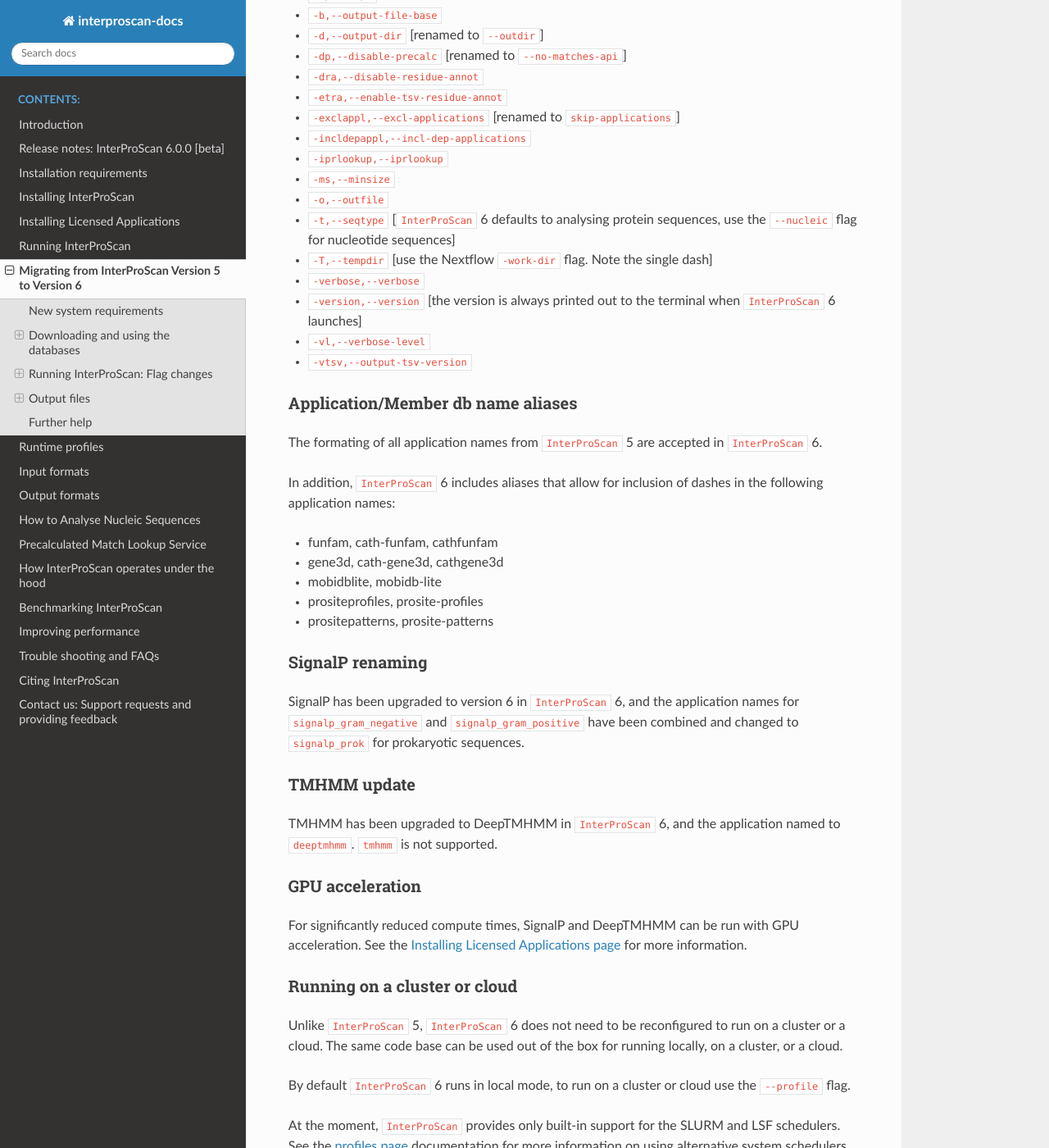
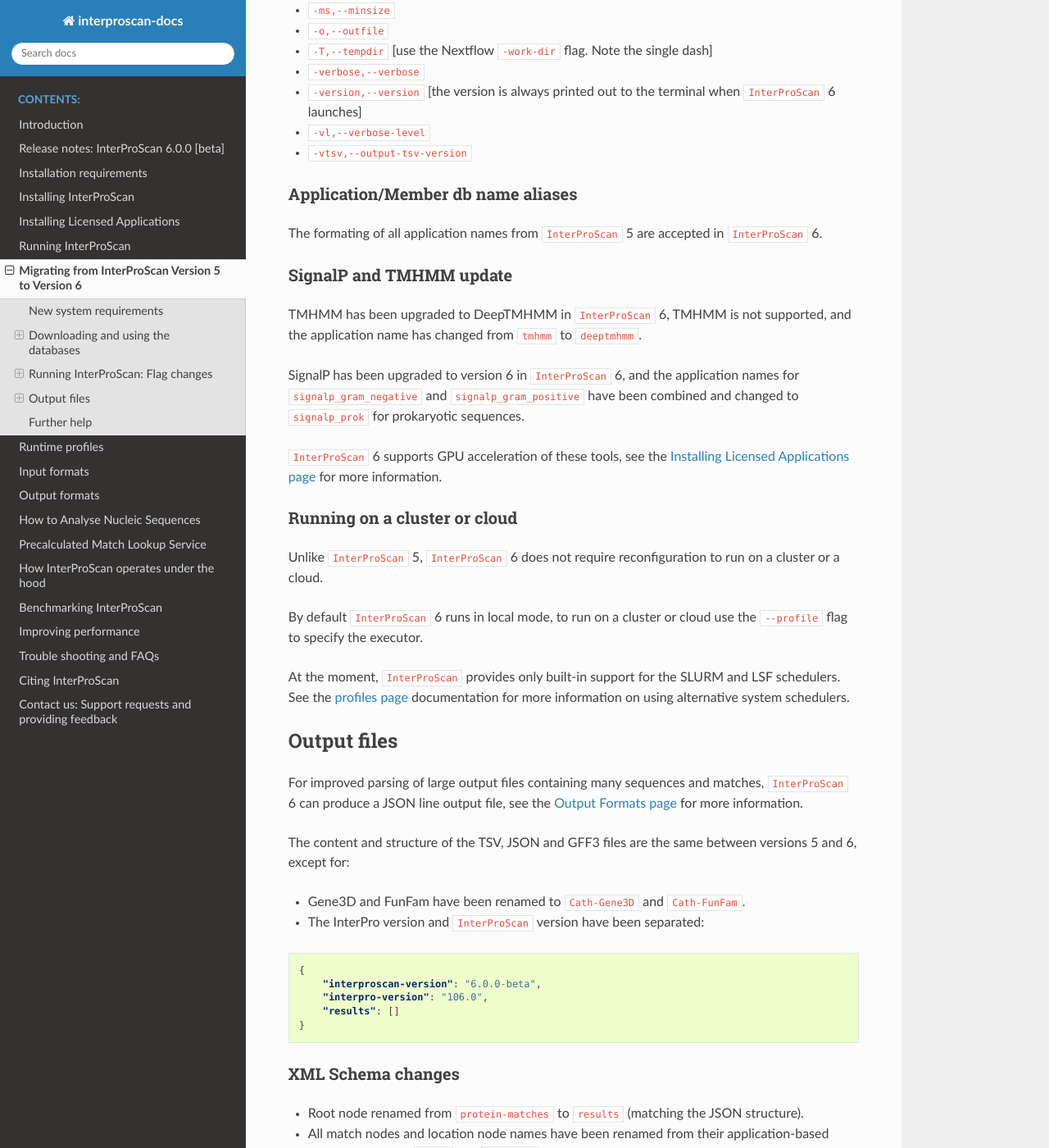
Before and after one commit to ebi-pf-team/interproscan-docs, a Sphinx documentation site: the page built from docs/MigratingToI6.rst, in a window 1280 px wide and 1400 px high, scrolled down 1865 px. Shown: the whole window at 82% size. Built offline with Sphinx 7.4.7 and the Read the Docs theme 3.1.0, drawn with Linux system fonts in a browser that asks for light colours; some of the changed text lies outside the part shown.

Commit message:
minimalise migration

```diff
--- a/docs/MigratingToI6.rst
+++ b/docs/MigratingToI6.rst
@@ -24,13 +24,6 @@
 **must** be directed to the data directory when running any of the built-in (non-licensed) applications using the
 ``--datadir`` flag.
 
-.. code-block:: bash
-
-    nextflow run ebi-pf-team/interproscan6 \
-        -profile docker\
-        --input tests/data/test_prot.fa \
-        --datadir <path-to-the-data-dir>
-
 Specify the InterPro version (best practise)
 ^^^^^^^^^^^^^^^^^^^^^^^^^^^^^^^^^^^^^^^^^^^^
 
@@ -57,14 +50,9 @@
 New flags
 ^^^^^^^^^
 
-``-profile`` -
-Specify the run time profile. Typically the container runtime (e.g. ``docker``), and when not running locally the
-executor (e.g. ``slurm``).
-*Note this option uses a single dash, not two.*
-
-``--nucleic`` -
-``InterProScan`` 6 defaults to analysing protein sequences. To analyse an input FASTA file of nucleotide sequences
-use the ``--nucleic`` flag.
+* ``-profile`` - Specify the run time profiles. Typically the container runtime (e.g. ``docker``), and when not running locally the executor (e.g. ``slurm``). Note this option uses a single dash.
+* ``--nucleic`` - ``InterProScan`` 6 defaults to analysing protein sequences. To analyse an input FASTA file of nucleotide sequences use the ``--nucleic`` flag.
+* ``--interpro`` - Specify the InterPro version to use.
 
 Renamed flags
 ^^^^^^^^^^^^^
@@ -80,26 +68,22 @@
 +-------------------------+------------------------+------------------------------------------------------------+
 | ``--excl-applications`` | ``--skip-annotations`` | Comma-separated list of analyses to exclude                |
 +-------------------------+------------------------+------------------------------------------------------------+
+| ``--seqtype``           | ``--nucleic``          | Analyse nucleotide sequences                               |
++-------------------------+------------------------+------------------------------------------------------------+
 
 Note, ``InterProScan`` 6 will build the directory (including parents) if it does not already exist.
 
-Flags that are no longer supported
-^^^^^^^^^^^^^^^^^^^^^^^^^^^^^^^^^^
-
-The following ``InterProScan`` 5 flags are not supported in ``InterProScan`` 6:
+Deprecated flags
+^^^^^^^^^^^^^^^^
 
 * ``-cpu,--cpu``
 * ``-b,--output-file-base``
-* ``-d,--output-dir`` [renamed to ``--outdir``]
-* ``-dp,--disable-precalc`` [renamed to ``--no-matches-api``]
 * ``-dra,--disable-residue-annot``
 * ``-etra,--enable-tsv-residue-annot``
-* ``-exclappl,--excl-applications`` [renamed to ``skip-applications``]
 * ``-incldepappl,--incl-dep-applications``
 * ``-iprlookup,--iprlookup``
 * ``-ms,--minsize``
 * ``-o,--outfile``
-* ``-t,--seqtype`` [``InterProScan`` 6 defaults to analysing protein sequences, use the ``--nucleic`` flag for nucleotide sequences]
 * ``-T,--tempdir`` [use the Nextflow ``-work-dir`` flag. Note the single dash]
 * ``-verbose,--verbose``
 * ``-version,--version`` [the version is always printed out to the terminal when ``InterProScan`` 6 launches]
@@ -111,40 +95,25 @@
 
 The formating of all application names from ``InterProScan`` 5 are accepted in ``InterProScan`` 6.
 
-In addition, ``InterProScan`` 6 includes aliases that allow for inclusion of dashes in the following
-application names:
+SignalP and TMHMM update
+^^^^^^^^^^^^^^^^^^^^^^^^
 
-* funfam, cath-funfam, cathfunfam
-* gene3d, cath-gene3d, cathgene3d
-* mobidblite, mobidb-lite
-* prositeprofiles, prosite-profiles
-* prositepatterns, prosite-patterns
-
-SignalP renaming
-^^^^^^^^^^^^^^^^
+TMHMM has been upgraded to DeepTMHMM in ``InterProScan`` 6, TMHMM is not supported, and the application name has
+changed from ``tmhmm`` to ``deeptmhmm``.
 
 SignalP has been upgraded to version 6 in ``InterProScan`` 6, and the application names for ``signalp_gram_negative`` and
 ``signalp_gram_positive`` have been combined and changed to ``signalp_prok`` for prokaryotic sequences.
 
-TMHMM update
-^^^^^^^^^^^^
-
-TMHMM has been upgraded to DeepTMHMM in ``InterProScan`` 6, and the application named to ``deeptmhmm``. ``tmhmm`` is
-not supported.
-
-GPU acceleration
-^^^^^^^^^^^^^^^^
-
-For significantly reduced compute times, SignalP and DeepTMHMM can be run with GPU acceleration. See the
+``InterProScan`` 6 supports GPU acceleration of these tools, see the
 `Installing Licensed Applications page <InstallingLicensedApps.rst>`__ for more information.
 
 Running on a cluster or cloud
 ^^^^^^^^^^^^^^^^^^^^^^^^^^^^^
 
-Unlike ``InterProScan`` 5, ``InterProScan`` 6 does not need to be reconfigured to run on a cluster or a cloud. The same
-code base can be used out of the box for running locally, on a cluster, or a cloud.
+Unlike ``InterProScan`` 5, ``InterProScan`` 6 does not require reconfiguration to run on a cluster or a cloud.
 
-By default ``InterProScan`` 6 runs in local mode, to run on a cluster or cloud use the ``--profile`` flag.
+By default ``InterProScan`` 6 runs in local mode, to run on a cluster or cloud use the ``--profile`` flag to specify
+the executor.
 
 At the moment, ``InterProScan`` provides only built-in support for the SLURM and LSF schedulers.
 See the `profiles page <Profiles.html>`__ documentation for more information on
@@ -159,18 +128,7 @@
 The content and structure of the TSV, JSON and GFF3 files are the same between versions 5 and 6, except for:
 
 * Gene3D and FunFam have been renamed to ``Cath-Gene3D`` and ``Cath-FunFam``.
-* The InterPro version and ``InterProScan`` version have been separated.
-
-``InterProScan`` 5:
-
-.. code-block:: json
-
-    }
-        "interproscan-version": "5.75-106.0",
-        "results": []
-    }
-
-``InterProScan`` 6:
+* The InterPro version and ``InterProScan`` version have been separated:
 
 .. code-block:: json
 
@@ -184,8 +142,8 @@
 XML Schema changes
 ^^^^^^^^^^^^^^^^^^
 
-* Root node named from ``protein-matches`` to ``results`` (matching the JSON structure).
-* All match nodes and location node names have been renamed from their application/member db based naming to a generic ``match`` and ``location`` nodes.
+* Root node renamed from ``protein-matches`` to ``results`` (matching the JSON structure).
+* All match nodes and location node names have been renamed from their application-based naming to generic ``match`` and ``location`` nodes.
 
 Nucleotide output files
 ^^^^^^^^^^^^^^^^^^^^^^^
```
Also changed, not shown: other parts of docs/MigratingToI6.rst (+1 -1 lines).
